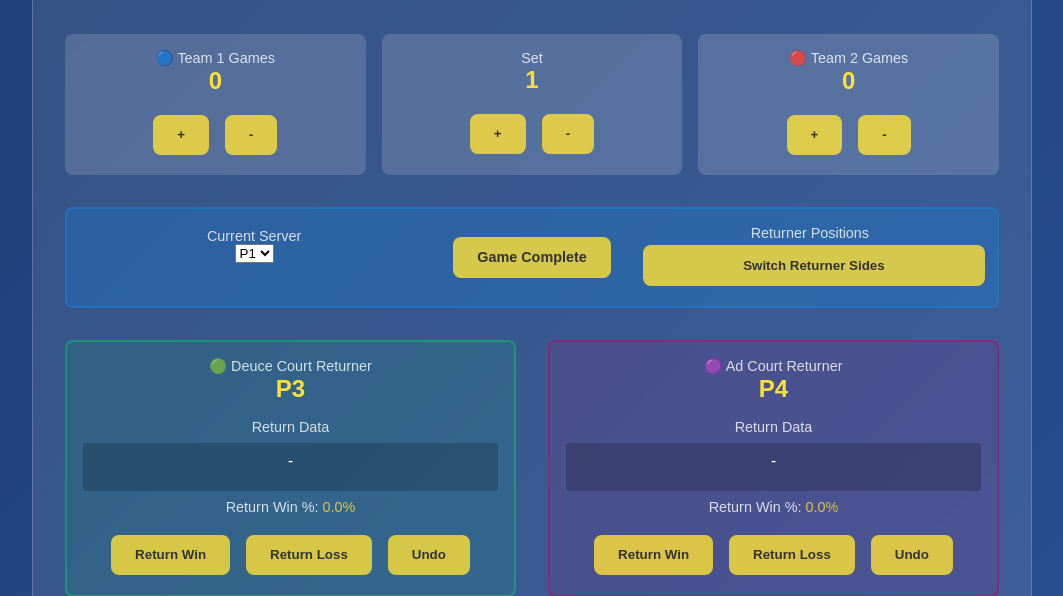
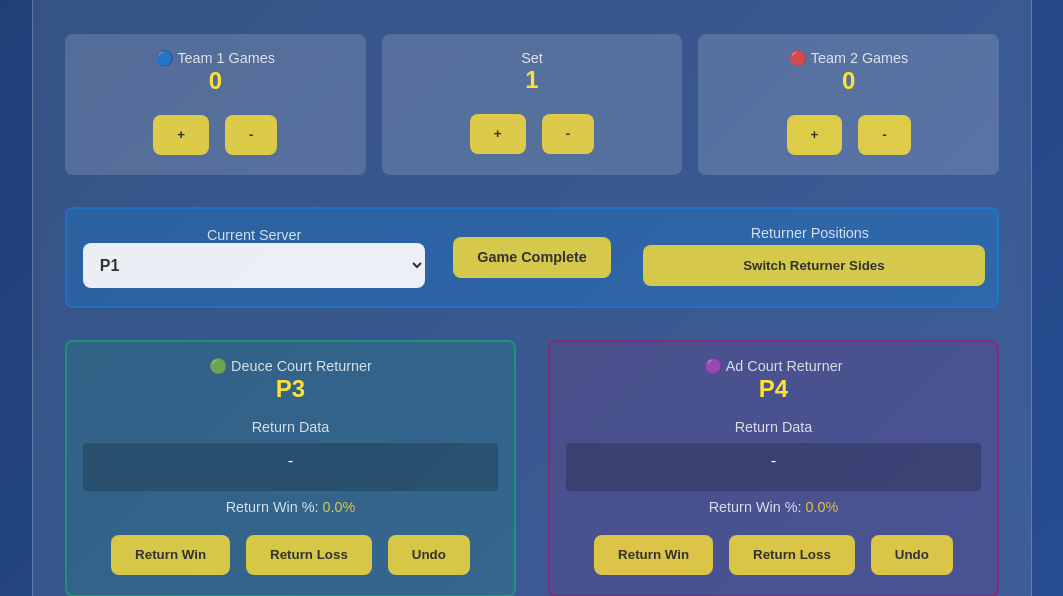
Before and after one commit to wescoup/wescoup-website, a Flask app: page /tonys-doubles-tracker in a window 1280 px wide, after a click on "Track Match". Shown: the part 297-893 px from the top of the page, without its empty margins (108-1171 px from the left). Run offline with Flask 2, Linux system fonts and the light colour scheme.

Commit message:
Update tonys-doubles-tracker.html

```diff
--- a/templates/tonys-doubles-tracker.html
+++ b/templates/tonys-doubles-tracker.html
@@ -118,7 +118,7 @@
                 <div style="display: grid; grid-template-columns: 1fr auto 1fr; gap: 1.5rem; align-items: center;">
                     <div>
                         <div class="stat-label">Current Server</div>
-                        <select id="currentServer" onchange="updateServer()" class="tennis-form-group select">
+                        <select id="currentServer" onchange="updateServer()" class="server-dropdown">
                             <option value="player1">Player 1</option>
                             <option value="player2">Player 2</option>
                             <option value="player3">Player 3</option>
```
